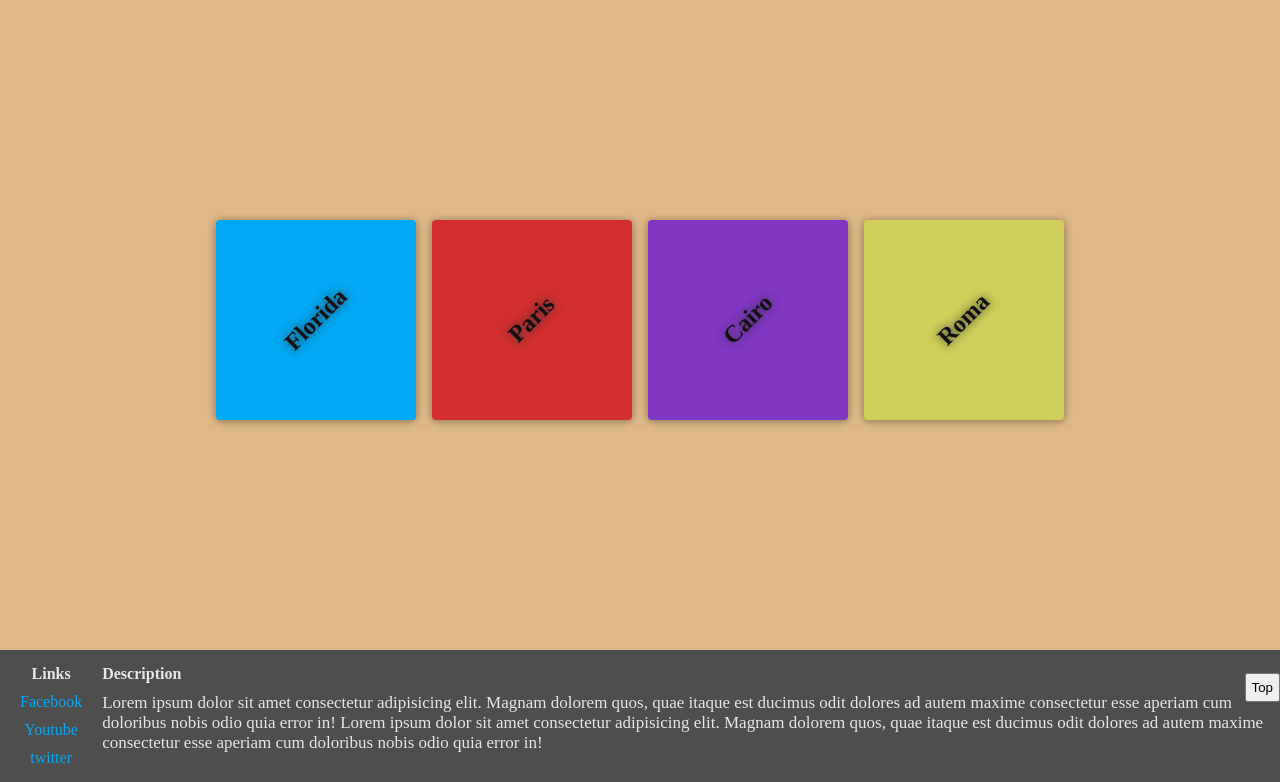
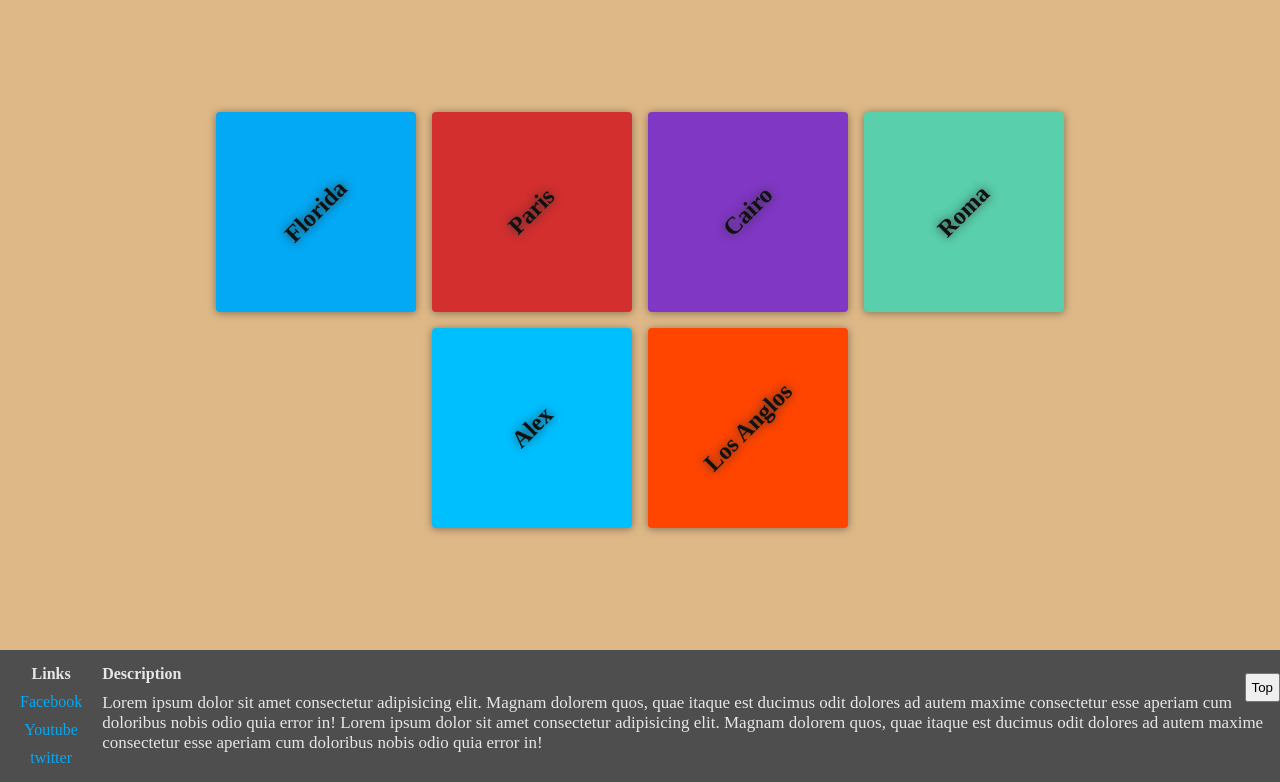
Before and after one commit to Asmaamohamed-oss/Travel-plans, a plain HTML site: page index.html in a window 1280 px wide. Shown: the part 98-880 px from the top of the page. Drawn offline with Linux system fonts and the light colour scheme.

Commit message:
Adding two new cities

```diff
--- a/css/app.css
+++ b/css/app.css
@@ -83,7 +83,15 @@ h2 {
 }
 
 #roma{
-    background-color: rgb(207, 207, 89);
+    background-color: rgb(89, 207, 172);
+}
+
+#la{
+    background-color: orangered;
+}
+
+#alex{
+    background-color: deepskyblue;
 }
 
 ul{
--- a/index.html
+++ b/index.html
@@ -26,6 +26,14 @@
             <div class="destination" id="roma">
                 <h2>Roma</h2>
             </div>
+
+            <div class="destination" id="alex">
+                <h2>Alex</h2>
+            </div>
+
+            <div class="destination" id="la">
+                <h2>Los Anglos</h2>
+            </div>
         </div>
     </div>
     <footer>
```
